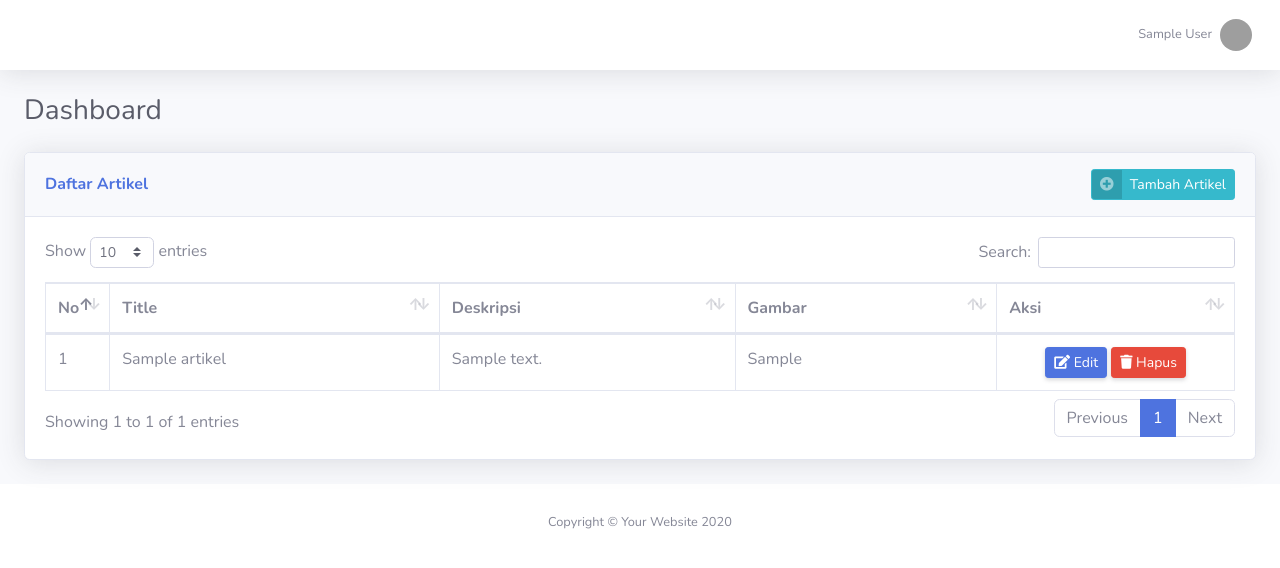
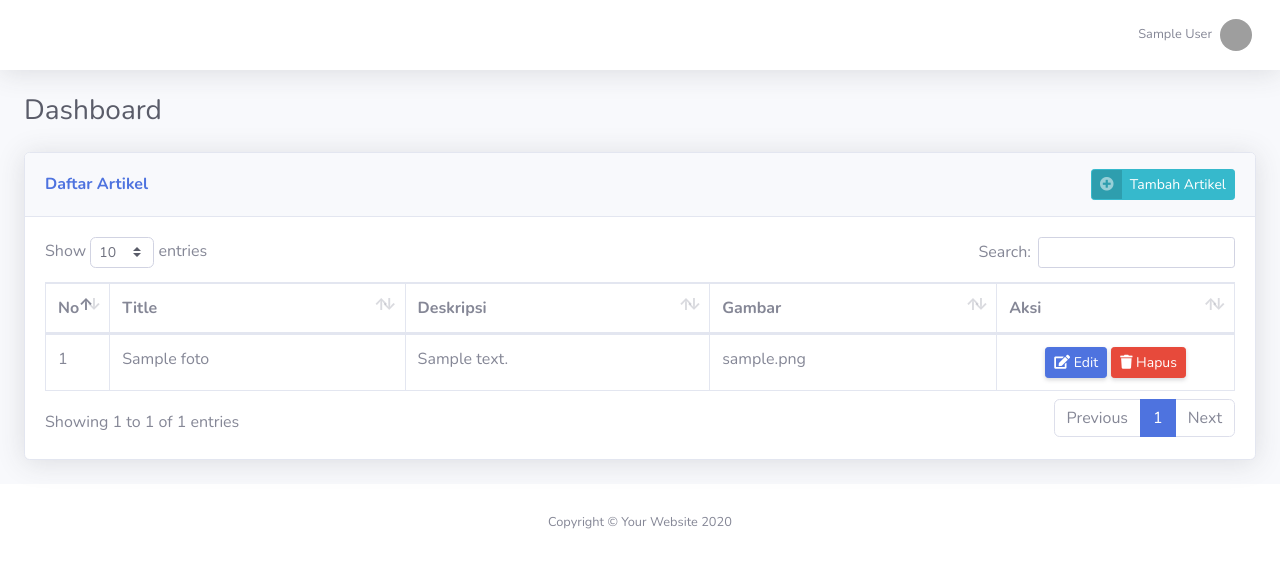
Before and after one commit to nitadewi/resep-vsga, a PHP site: page /admin/index.php in a window 1280 px wide. Shown: the top 568 px of the page. Run offline with PHP 8.4, Linux system fonts and the light colour scheme; the visitor is signed in with stand-in values (Sample User, id 1); tables that the repository leaves empty or names only in its code hold one stand-in row (values such as "Sample post"); grey boxes are pictures that could not be loaded.

Commit message:
tampil jadi

```diff
--- a/admin/index.php
+++ b/admin/index.php
@@ -101,7 +101,7 @@ session_start();
                                     <td width="2%"><?= $no++; ?></td>
                                     <td><?= $data['judul']; ?></td>
                                     <td><?= $data['isi']; ?></td>
-                                    <td><?= $data['category']; ?></td>
+                                    <td><?= $data['foto']; ?></td>
                                     <td width="20%">
                                         <center>
                                             <button type="button" class="btn-sm d-none d-sm-inline-block btn btn-sm btn-primary shadow-sm" data-toggle="modal" data-target="#exampleModalLongtime<?= $data['id'] ?>">
@@ -177,9 +177,6 @@ session_start();
                         <div class="form-group">
                             <textarea class="form-control" name="isi" cols="30" rows="10" placeholder="Tulis Resep"><?= $data['isi'] ?></textarea>
                         </div>
-                        <div class="form-group">
-                            <div type="file" class="input-images" name="foto"></div>
-                        </div>
 
                 </div>
                 <div class="modal-footer">
--- a/core/Database.php
+++ b/core/Database.php
@@ -27,8 +27,10 @@ class Database
 
     function show()
     {
+        //SELECT nama_kolom_tampil FROM nama_tabel_pertama INNER JOIN nama_tabel_kedua
+        //ON nama_kolom_join_tabel_pertama = nama_kolom_join_tabel_kedua
 
-        $data = mysqli_query($this->con, "SELECT * from artikel");
+        $data = mysqli_query($this->con, "SELECT * FROM artikel INNER JOIN foto ON foto_cate=foto");
         while ($d = mysqli_fetch_array($data)) {
             $hasil[] = $d;
         }
@@ -37,8 +39,9 @@ class Database
 
     function create($judul, $isi, $foto)
     {
+
         mysqli_query($this->con, "INSERT INTO foto VALUES ('','$foto')");
-        mysqli_query($this->con, "INSERT INTO artikel VALUES ('','$judul','1','$isi')");
+        mysqli_query($this->con, "INSERT INTO artikel VALUES ('','$judul','$foto','$isi')");
     }
 
     function delete($id)
```
